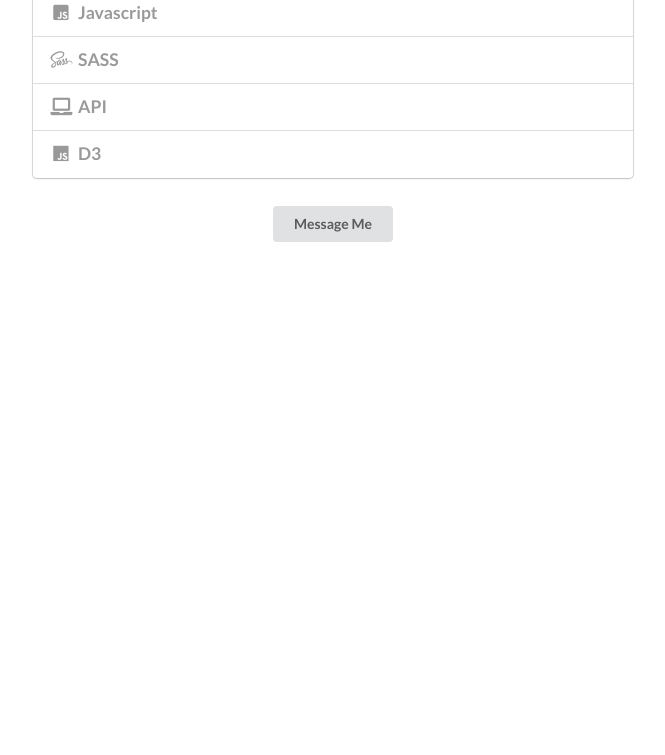
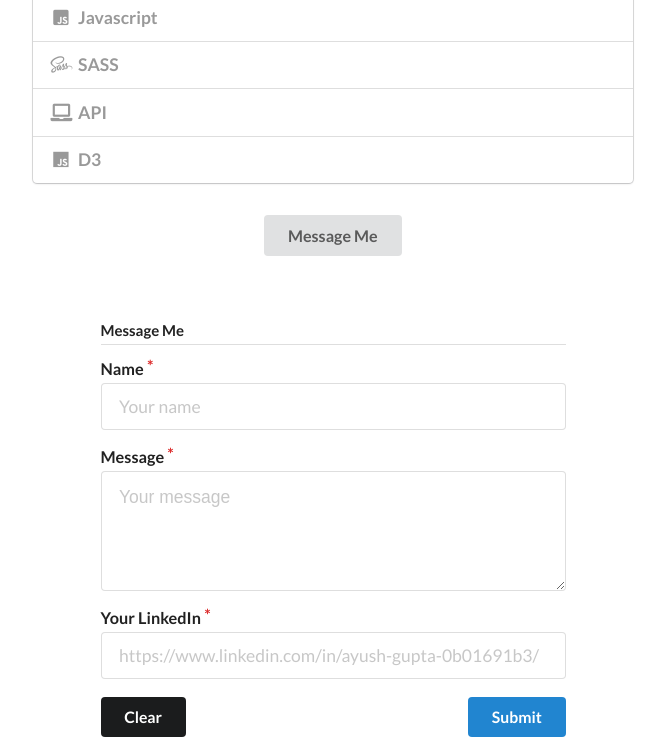
Before and after one commit to fitgang/new-portfolio, a plain HTML site: page index.html in a window 1280 px wide. Shown: the part 1829-2584 px from the top of the page, without its empty margins (307-972 px from the left). Before the commit the page ends 2099 px from the top, so only its background shows below. Drawn offline with nearby package versions, Linux system fonts and the light colour scheme.

Commit message:
added a contact form

```diff
--- a/index.html
+++ b/index.html
@@ -150,13 +150,32 @@
       </dd>
 
     </dl>
-    <a class="ui animated fade button" href="" id="cta-to-message">
+    <a class="ui animated fade button" href="#contact" id="cta-to-message">
       <div class="visible content capitalize">message me</div>
       <div class="hidden content">
         <i class="paper plane icon"></i>
       </div>
     </a>
   </section>
+  <footer id="contact">
+    <form class="ui form" id="message-form">
+      <h4 class="ui dividing header capitalize">message me</h4>
+      <div class="required field">
+        <label for="input-name" class="capitalize">name</label>
+        <input type="text" id="input-name" name="name" placeholder="Your name" required>
+      </div>
+      <div class="required field">
+        <label for="input-message" class="capitalize">message</label>
+        <textarea type="text" id="input-message" name="message" placeholder="Your message" required rows="4"></textarea>
+      </div>
+      <div class="required field">
+        <label for="input-linkedin">Your LinkedIn</label>
+        <input type="text" id="input-linkedin" name="linkedin" placeholder="https://www.linkedin.com/in/ayush-gupta-0b01691b3/" required>
+      </div>
+      <button class="ui secondary clear button capitalize" type="button">clear</button>
+      <button class="ui primary right floated button capitalize" type="submit">submit</button>
+    </form>
+  </footer>
   <script src="script.js"></script>
   <script src="https://cdnjs.cloudflare.com/ajax/libs/jquery/3.6.0/jquery.min.js" integrity="sha512-894YE6QWD5I59HgZOGReFYm4dnWc1Qt5NtvYSaNcOP+u1T9qYdvdihz0PPSiiqn/+/3e7Jo4EaG7TubfWGUrMQ==" crossorigin="anonymous" referrerpolicy="no-referrer"></script>
   <script src="https://cdn.jsdelivr.net/npm/semantic-ui@2.4.2/dist/semantic.min.js"></script>
--- a/style.css
+++ b/style.css
@@ -19,7 +19,9 @@
   text-transform: uppercase;
 }
 
-.capitalize {
+.capitalize,
+.ui.form .capitalize,
+.ui.form .field .capitalize {
   text-transform: capitalize;
 }
 
@@ -113,9 +115,6 @@
   #introduction-body {
     font-size: 1.2em;
     line-height: 150%;
-  }
-  #cta-for-projects {
-    font-size: 1.15rem;
   }
 }
 
@@ -253,10 +252,23 @@
 }
 
 @media screen and (min-width: 767px) {
+  .ui.button {
+    font-size: 1.15em;
+  }
   #my-tech-heading {
     font-size: 7em;
   }
-  #my-tech-list {
+  #my-tech-list,
+  #message-form {
     font-size: 1.25em;
   }
+  #message-form button {
+    font-size: 0.9em;
+  }
 }
+
+#message-form {
+  padding: 1em;
+  margin: 1em auto;
+  max-width: 500px;
+}
```
